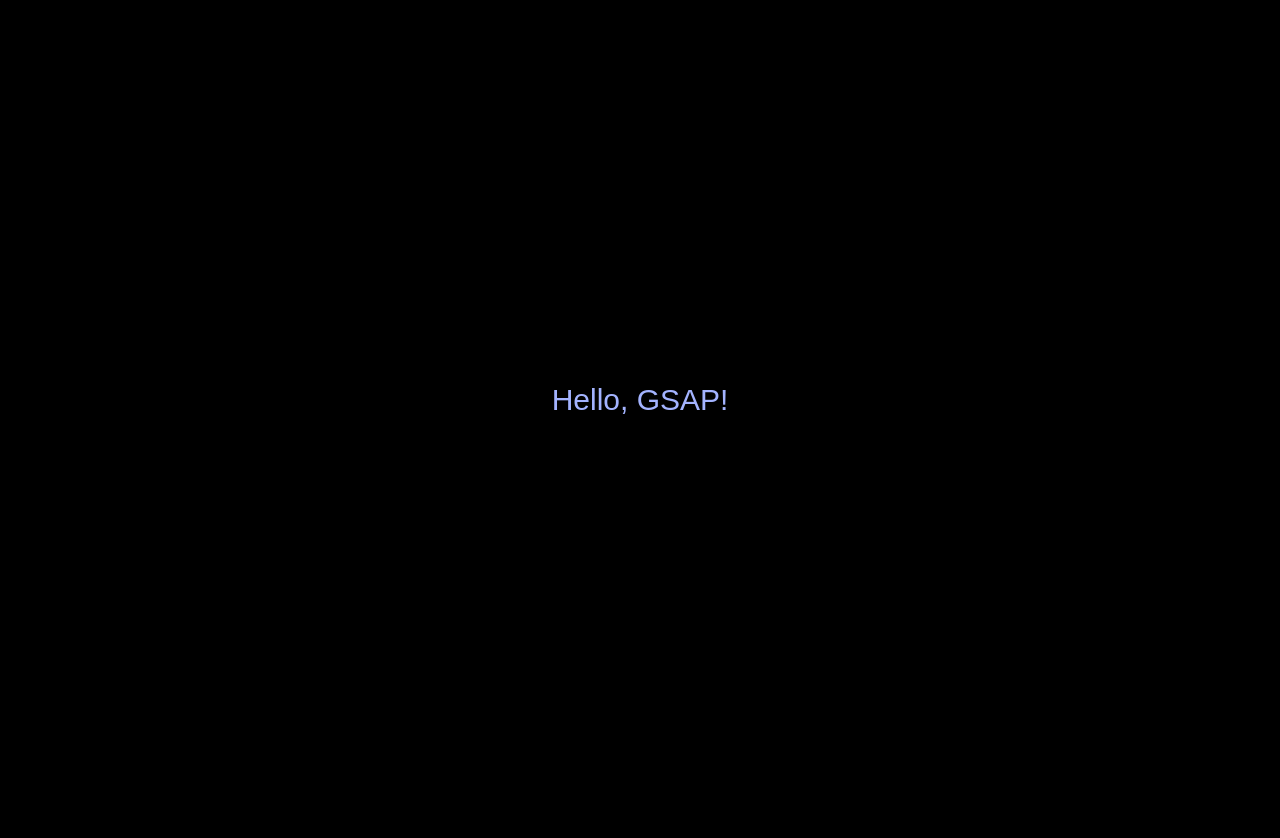
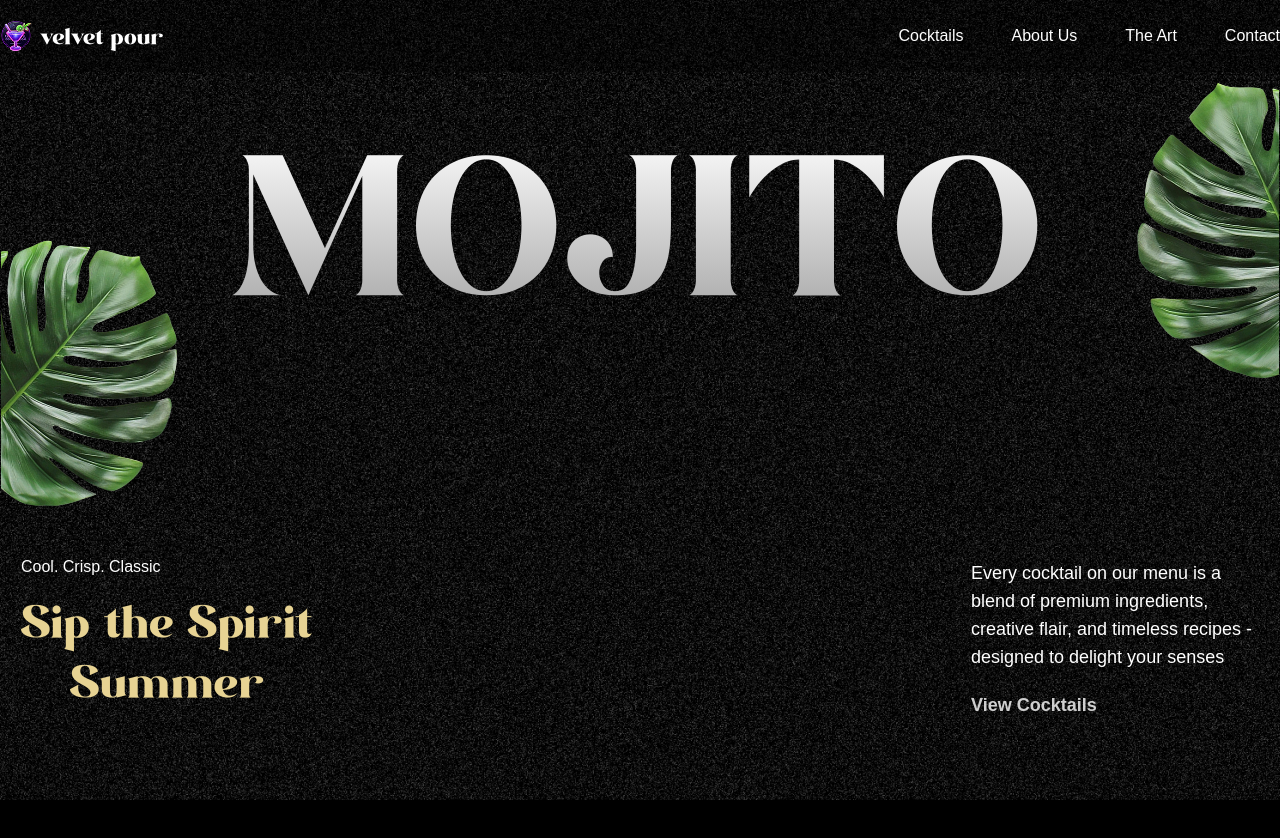
Before and after one commit to ThiradetK/gsap_first-time, a React (Vite) app: page / in a window 1280 px wide. Shown: the top 838 px of the page. Before the commit the page ends 800 px from the top, so only its background shows below. Built offline with nearby package versions, Linux system fonts and the light colour scheme; a web font is replaced by a local one.

Commit message:
the first part of the hero section

```diff
--- /dev/null
+++ b/constants/index.js
@@ -0,0 +1,183 @@
+const navLinks = [
+ {
+	id: "cocktails",
+	title: "Cocktails",
+ },
+ {
+	id: "about",
+	title: "About Us",
+ },
+ {
+	id: "work",
+	title: "The Art",
+ },
+ {
+	id: "contact",
+	title: "Contact",
+ },
+];
+
+const cocktailLists = [
+ {
+	name: "Chapel Hill Shiraz",
+	country: "AU",
+	detail: "Battle",
+	price: "$10",
+ },
+ {
+	name: "Caten Malbee",
+	country: "AU",
+	detail: "Battle",
+	price: "$49",
+ },
+ {
+	name: "Rhino Pale Ale",
+	country: "CA",
+	detail: "750 ml",
+	price: "$20",
+ },
+ {
+	name: "Irish Guinness",
+	country: "IE",
+	detail: "600 ml",
+	price: "$29",
+ },
+];
+
+const mockTailLists = [
+ {
+	name: "Tropical Bloom",
+	country: "US",
+	detail: "Battle",
+	price: "$10",
+ },
+ {
+	name: "Passionfruit Mint",
+	country: "US",
+	detail: "Battle",
+	price: "$49",
+ },
+ {
+	name: "Citrus Glow",
+	country: "CA",
+	detail: "750 ml",
+	price: "$20",
+ },
+ {
+	name: "Lavender Fizz",
+	country: "IE",
+	detail: "600 ml",
+	price: "$29",
+ },
+];
+
+const profileLists = [
+ {
+	imgPath: "/images/profile1.png",
+ },
+ {
+	imgPath: "/images/profile2.png",
+ },
+ {
+	imgPath: "/images/profile3.png",
+ },
+ {
+	imgPath: "/images/profile4.png",
+ },
+];
+
+const featureLists = [
+ "Perfectly balanced blends",
+ "Garnished to perfection",
+ "Ice-cold every time",
+ "Expertly shaken & stirred",
+];
+
+const goodLists = [
+ "Handpicked ingredients",
+ "Signature techniques",
+ "Bartending artistry in action",
+ "Freshly muddled flavors",
+];
+
+const storeInfo = {
+ heading: "Where to Find Us",
+ address: "456, Raq Blvd. #404, Los Angeles, CA 90210",
+ contact: {
+	phone: "(555) 987-6543",
+	email: "hello@jsmcocktail.com",
+ },
+};
+
+const openingHours = [
+ { day: "Mon–Thu", time: "11:00am – 12am" },
+ { day: "Fri", time: "11:00am – 2am" },
+ { day: "Sat", time: "9:00am – 2am" },
+ { day: "Sun", time: "9:00am – 1am" },
+];
+
+const socials = [
+ {
+	name: "Instagram",
+	icon: "/images/insta.png",
+	url: "#",
+ },
+ {
+	name: "X (Twitter)",
+	icon: "/images/x.png",
+	url: "#",
+ },
+ {
+	name: "Facebook",
+	icon: "/images/fb.png",
+	url: "#",
+ },
+];
+
+const allCocktails = [
+ {
+	id: 1,
+	name: "Classic Mojito",
+	image: "/images/drink1.png",
+	title: "Simple Ingredients, Bold Flavor",
+	description:
+	 "Made with tequila, lime juice, and orange liqueur, the Margarita is easy to make and full of character. Add a salted rim for the perfect drink on summer nights.",
+ },
+ {
+	id: 2,
+	name: "Raspberry Mojito",
+	image: "/images/drink2.png",
+	title: "A Zesty Classic That Never Fails",
+	description:
+	 "The Margarita is a classic that balances tangy lime, smooth tequila, and a touch of sweetness. Shaken, frozen, or on the rocks—it’s always crisp & refreshing.",
+ },
+ {
+	id: 3,
+	name: "Violet Breeze",
+	image: "/images/drink3.png",
+	title: "Simple Ingredients, Bold Flavor",
+	description:
+	 "Made with tequila, lime juice, and orange liqueur, the Margarita is easy to make and full of character. Add a salted rim for the perfect drink on summer nights.",
+ },
+ {
+	id: 4,
+	name: "Curacao Mojito",
+	image: "/images/drink4.png",
+	title: "Crafted With Care, Poured With Love",
+	description:
+	 "Each cocktail is made with fresh ingredients and a passion for perfecting every pour, whether you're celebrating or simply relaxing.",
+ },
+];
+
+export {
+ navLinks,
+ cocktailLists,
+ mockTailLists,
+ profileLists,
+ featureLists,
+ goodLists,
+ openingHours,
+ storeInfo,
+ socials,
+ allCocktails,
+};
--- a/index.html
+++ b/index.html
@@ -2,9 +2,9 @@
 <html lang="en">
   <head>
     <meta charset="UTF-8" />
-    <link rel="icon" type="image/svg+xml" href="" />
+    <link rel="icon" type="image/svg+xml" href="/images/logo.png" />
     <meta name="viewport" content="width=device-width, initial-scale=1.0" />
-    <title>gsap-001</title>
+    <title>velvet pour</title>
   </head>
   <body>
     <div id="root"></div>
--- a/src/App.jsx
+++ b/src/App.jsx
@@ -1,8 +1,19 @@
+import Hero from "./components/Hero";
+import Navbar from "./components/Navbar";
+
+import gsap from "gsap";
+import { ScrollTrigger, SplitText } from "gsap/all";
+("gsap/all");
+
+gsap.registerPlugin(ScrollTrigger, SplitText);
+
 const App = () => {
   return (
-    <div className="flex-center h-[100dvh]">
-      <h1 className="text-3xl text-indigo-300">Hello, GSAP!</h1>
-    </div>
+    <main>
+      <Navbar />
+      <Hero />
+      <div className="h-dvh bg-black" />
+    </main>
   );
 };
 
--- /dev/null
+++ b/src/components/Hero.jsx
@@ -0,0 +1,78 @@
+import { useGSAP } from "@gsap/react";
+import gsap from "gsap";
+import SplitText from "gsap/SplitText";
+
+export default function Hero() {
+  useGSAP(() => {
+    document.fonts.ready.then(() => {
+      const heroSplit = new SplitText(".title", {
+        type: "chars,words",
+      });
+      heroSplit.chars.forEach((char) => char.classList.add("text-gradient"));
+
+      gsap.from(heroSplit.chars, {
+        yPercent: 100,
+        duration: 1.8,
+        ease: "expo.out",
+        stagger: 0.06,
+      });
+
+      const paragraphSplit = new SplitText(".subtitle", { type: "lines" });
+
+      gsap.from(paragraphSplit.lines, {
+        opacity: 0,
+        yPercent: 100,
+        duration: 1.8,
+        ease: "expo.out",
+        stagger: 0.06,
+        delay: 1,
+      });
+    });
+
+    gsap
+      .timeline({
+        scrollTrigger: {
+          trigger: "#hero",
+          start: "top top",
+          end: "bottom top",
+          scrub: true,
+        },
+      })
+      .to(".left-leaf", { y: -300 }, 0)
+      .to(".right-leaf", { y: 300 }, 0);
+  }, []);
+
+  return (
+    <section id="hero" className="noisy">
+      <h1 className="title">MOJITO</h1>
+      <img
+        src="/images/hero-left-leaf.png"
+        alt="left-leaf"
+        className="left-leaf"
+      />
+      <img
+        src="/images/hero-right-leaf.png"
+        alt="right-leaf"
+        className="right-leaf"
+      />
+      <div className="body">
+        <div className="content">
+          <div className="space-y-5 hidden md:block">
+            <p>Cool. Crisp. Classic</p>
+            <p className="subtitle">
+              Sip the Spirit <br /> Summer
+            </p>
+          </div>
+          <div className="view-cocktails">
+            <p className="subtitle">
+              Every cocktail on our menu is a blend of premium ingredients,
+              creative flair, and timeless recipes - designed to delight your
+              senses
+            </p>
+            <a href="#cocktails">View Cocktails</a>
+          </div>
+        </div>
+      </div>
+    </section>
+  );
+}
--- /dev/null
+++ b/src/components/Navbar.jsx
@@ -0,0 +1,45 @@
+import gsap from "gsap";
+import { useGSAP } from "@gsap/react";
+import { navLinks } from "../../constants";
+
+export default function Navbar() {
+  useGSAP(() => {
+    const navTween = gsap.timeline({
+      scrollTrigger: {
+        trigger: "nav",
+        start: "bottom top",
+      },
+    });
+
+    navTween.fromTo(
+      "nav",
+      {
+        backgroundColor: "transparent",
+      },
+      {
+        backgroundColor: "#00000050",
+        backgroundFilter: "blur(10px)",
+        duration: 1,
+        ease: "power1.inOut",
+      }
+    );
+  }, []);
+
+  return (
+    <nav>
+      <div>
+        <a href="#home" className="flex items-center gap-2">
+          <img src="/images/logo.png" alt="logo" />
+          <p>velvet pour</p>
+        </a>
+        <ul>
+          {navLinks.map((link) => (
+            <li key={link.id}>
+              <a href={`#${link.id}`}>{link.title}</a>
+            </li>
+          ))}
+        </ul>
+      </div>
+    </nav>
+  );
+}
```
